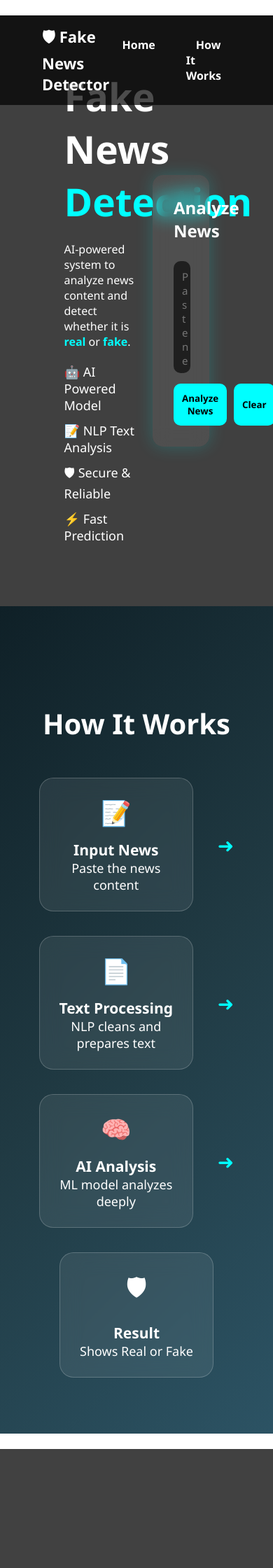
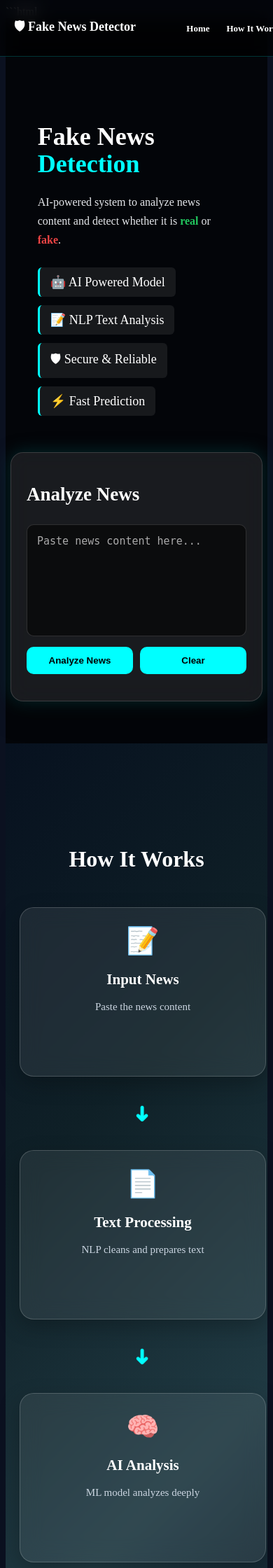
Before and after one commit to cjyothika2002/Fake-News-Detector, a Flask app: page / in a window 390 px wide. Shown: the top 2240 px of the page at 70% size. Before the commit the page ends 2070 px from the top, so only its background shows below. Run offline with Flask 3, Linux system fonts and the light colour scheme; parts of the project's set-up code (start-up, migrations or seed data) failed here and were passed over.

Commit message:
Refactor CSS for improved readability and structure

````diff
--- a/static/style.css
+++ b/static/style.css
@@ -1,196 +1,479 @@
-*{
-    margin:0;
-    padding:0;
-    box-sizing:border-box;
-    font-family:Segoe UI, sans-serif;
+```css
+* {
+    margin: 0;
+    padding: 0;
+    box-sizing: border-box;
+    font-family: "Segoe UI", sans-serif;
 }
 
-html{
-    scroll-behavior:smooth;
+html {
+    scroll-behavior: smooth;
 }
 
-body{
-    color:white;
+body {
+    color: white;
+    background: #0b1120;
 }
 
 /* ================= NAVBAR ================= */
 
-nav{
-    position:fixed;
-    width:100%;
-    padding:15px 60px;
-    display:flex;
-    justify-content:space-between;
-    align-items:center;
-    background:rgba(0,0,0,0.7);
-    z-index:1000;
+nav {
+    position: fixed;
+    top: 0;
+    left: 0;
+    width: 100%;
+    padding: 15px 60px;
+
+    display: flex;
+    justify-content: space-between;
+    align-items: center;
+
+    background: rgba(0, 0, 0, 0.65);
+    backdrop-filter: blur(12px);
+
+    border-bottom: 1px solid rgba(0, 255, 255, 0.2);
+
+    z-index: 1000;
 }
 
-.logo{
-    font-size:22px;
-    font-weight:bold;
+.logo {
+    font-size: 22px;
+    font-weight: bold;
+    color: white;
 }
 
-nav ul{
-    display:flex;
-    gap:30px;
-    list-style:none;
+nav ul {
+    display: flex;
+    gap: 30px;
+    list-style: none;
 }
 
-nav a{
-    color:white;
-    text-decoration:none;
-    font-weight:bold;
-    padding:8px 14px;
-    border-radius:6px;
-    transition:0.3s;
+nav a {
+    color: white;
+    text-decoration: none;
+    font-weight: bold;
+
+    padding: 8px 14px;
+    border-radius: 6px;
+
+    transition: 0.3s;
 }
 
-nav a:hover{
-    background:cyan;
-    color:black;
+nav a:hover {
+    background: cyan;
+    color: black;
 }
+
 
 /* ================= HERO SECTION ================= */
 
-.hero{
-    height:100vh;
-    background:url('/static/bg.jpg') center/cover no-repeat;
+.hero {
+    min-height: 100vh;
+
+    /* BACKGROUND IMAGE */
+    background-image: url('/static/bg.jpg');
+
+    background-size: cover;
+    background-position: center;
+    background-repeat: no-repeat;
+
+    position: relative;
 }
 
-.overlay{
-    height:100%;
-    background:rgba(0,0,0,0.75);
-    display:flex;
-    justify-content:space-around;
-    align-items:center;
-    padding:80px;
+
+/* DARK OVERLAY */
+
+.overlay {
+    min-height: 100vh;
+
+    background: rgba(0, 0, 0, 0.72);
+
+    display: flex;
+    justify-content: space-around;
+    align-items: center;
+
+    padding: 100px 80px 60px;
 }
 
-.left{
-    width:45%;
+
+/* ================= LEFT CONTENT ================= */
+
+.left {
+    width: 45%;
 }
 
-.left h1{
-    font-size:55px;
-    margin-bottom:20px;
+.left h1 {
+    font-size: 55px;
+    line-height: 1.1;
+    margin-bottom: 20px;
 }
 
-.left span{
-    color:cyan;
+.left h1 span {
+    color: cyan;
 }
 
-.real{ color:#22c55e; font-weight:700; }
-.fake{ color:#ef4444; font-weight:700; }
-
-.features{
-    margin-top:20px;
+.left p {
+    font-size: 18px;
+    line-height: 1.7;
+    color: #e5e7eb;
+    max-width: 600px;
 }
 
-.features div{
-    margin:12px 0;
-    font-size:18px;
+.real {
+    color: #22c55e;
+    font-weight: 700;
 }
+
+.fake {
+    color: #ef4444;
+    font-weight: 700;
+}
+
+
+/* ================= FEATURES ================= */
+
+.features {
+    margin-top: 25px;
+}
+
+.features div {
+    margin: 12px 0;
+    font-size: 18px;
+
+    padding: 10px 15px;
+
+    width: fit-content;
+
+    background: rgba(255, 255, 255, 0.08);
+    border-left: 3px solid cyan;
+
+    border-radius: 6px;
+
+    transition: 0.3s;
+}
+
+.features div:hover {
+    transform: translateX(8px);
+    background: rgba(0, 255, 255, 0.12);
+}
+
 
 /* ================= RIGHT CARD ================= */
 
-.right{
-    width:35%;
-    background:rgba(255,255,255,0.08);
-    padding:30px;
-    border-radius:15px;
-    backdrop-filter:blur(12px);
-    box-shadow:0 0 25px rgba(0,255,255,0.2);
+.right {
+    width: 35%;
+
+    background: rgba(255, 255, 255, 0.09);
+
+    padding: 30px;
+
+    border-radius: 18px;
+
+    backdrop-filter: blur(15px);
+
+    border: 1px solid rgba(255, 255, 255, 0.15);
+
+    box-shadow:
+        0 0 25px rgba(0, 255, 255, 0.15),
+        0 15px 40px rgba(0, 0, 0, 0.4);
 }
 
-.right h2{
-    margin-bottom:15px;
+.right h2 {
+    margin-bottom: 15px;
+    font-size: 27px;
 }
 
-/* TEXTAREA */
 
-textarea{
-    width:100%;
-    height:160px;
-    margin-top:12px;
-    padding:12px;
-    border-radius:10px;
-    border:none;
-    background:rgba(0,0,0,0.6);
-    color:white;
-    resize:none;
-    font-size:15px;
+/* ================= TEXTAREA ================= */
+
+textarea {
+    width: 100%;
+    height: 160px;
+
+    margin-top: 12px;
+    padding: 14px;
+
+    border-radius: 10px;
+    border: 1px solid rgba(255, 255, 255, 0.15);
+
+    background: rgba(0, 0, 0, 0.55);
+
+    color: white;
+
+    resize: none;
+
+    font-size: 15px;
+
+    outline: none;
+
+    transition: 0.3s;
 }
 
-/* BUTTONS */
-
-.btn-row{
-    display:flex;
-    gap:10px;
-    margin-top:15px;
+textarea::placeholder {
+    color: #aaa;
 }
 
-button{
-    flex:1;
-    padding:12px;
-    border-radius:10px;
-    border:none;
-    background:cyan;
-    font-weight:bold;
-    cursor:pointer;
-    transition:0.3s;
+textarea:focus {
+    border-color: cyan;
+    box-shadow: 0 0 12px rgba(0, 255, 255, 0.25);
 }
 
-button:hover{
-    background:white;
-    color:black;
+
+/* ================= BUTTONS ================= */
+
+.btn-row {
+    display: flex;
+    gap: 10px;
+
+    margin-top: 15px;
 }
 
-.result{
-    margin-top:15px;
-    font-size:20px;
-    text-align:center;
-    font-weight:bold;
+button {
+    flex: 1;
+
+    padding: 12px;
+
+    border-radius: 10px;
+    border: none;
+
+    background: cyan;
+
+    color: black;
+
+    font-weight: bold;
+
+    cursor: pointer;
+
+    transition: 0.3s;
 }
 
-/* ================= HOW SECTION (SCROLL) ================= */
+button:hover {
+    background: white;
 
-.how{
-    min-height:100vh;
-    padding:140px 40px 80px;
-    text-align:center;
-    background:linear-gradient(135deg,#0f2027,#203a43,#2c5364);
+    transform: translateY(-2px);
+
+    box-shadow: 0 5px 15px rgba(0, 255, 255, 0.3);
 }
 
-.how h2{
-    font-size:40px;
-    margin-bottom:50px;
+
+/* ================= RESULT ================= */
+
+.result {
+    margin-top: 15px;
+
+    padding: 15px;
+
+    font-size: 20px;
+
+    text-align: center;
+
+    font-weight: bold;
+
+    border-radius: 10px;
+
+    background: rgba(0, 255, 255, 0.08);
+
+    border: 1px solid rgba(0, 255, 255, 0.25);
 }
 
-.how-container{
-    display:flex;
-    justify-content:center;
-    align-items:center;
-    gap:35px;
-    flex-wrap:wrap;
+
+/* ================= ERROR MESSAGE ================= */
+
+#errorMsg {
+    margin-top: 10px;
+
+    color: #ff6b6b;
+
+    text-align: center;
+
+    font-size: 14px;
 }
 
-.step{
-    width:220px;
-    padding:25px;
-    border-radius:20px;
-    background:rgba(255,255,255,0.08);
-    backdrop-filter:blur(15px);
-    border:1px solid rgba(255,255,255,0.2);
-    font-size:18px;
+
+/* ================= HOW IT WORKS ================= */
+
+.how {
+    min-height: 100vh;
+
+    padding: 140px 40px 80px;
+
+    text-align: center;
+
+    background:
+        linear-gradient(
+            135deg,
+            #07111f,
+            #0f2027,
+            #203a43,
+            #07111f
+        );
 }
 
-.icon{
-    font-size:35px;
-    margin-bottom:15px;
+.how h2 {
+    font-size: 40px;
+
+    margin-bottom: 50px;
+
+    color: white;
 }
 
-.arrow{
-    font-size:28px;
-    color:cyan;
+.how-container {
+    display: flex;
+
+    justify-content: center;
+
+    align-items: center;
+
+    gap: 35px;
+
+    flex-wrap: wrap;
 }
+
+
+/* ================= STEP CARDS ================= */
+
+.step {
+    width: 220px;
+
+    min-height: 190px;
+
+    padding: 25px;
+
+    border-radius: 20px;
+
+    background: rgba(255, 255, 255, 0.08);
+
+    backdrop-filter: blur(15px);
+
+    border: 1px solid rgba(255, 255, 255, 0.18);
+
+    font-size: 18px;
+
+    transition: 0.3s;
+
+    box-shadow: 0 10px 30px rgba(0, 0, 0, 0.25);
+}
+
+.step:hover {
+    transform: translateY(-10px);
+
+    border-color: cyan;
+
+    box-shadow:
+        0 10px 30px rgba(0, 255, 255, 0.2);
+}
+
+.step h3 {
+    margin-bottom: 10px;
+}
+
+.step p {
+    color: #cbd5e1;
+
+    font-size: 15px;
+
+    line-height: 1.5;
+}
+
+
+/* ================= ICON ================= */
+
+.icon {
+    font-size: 38px;
+
+    margin-bottom: 15px;
+}
+
+
+/* ================= ARROW ================= */
+
+.arrow {
+    font-size: 30px;
+
+    color: cyan;
+
+    font-weight: bold;
+}
+
+
+/* ================= RESPONSIVE DESIGN ================= */
+
+@media (max-width: 900px) {
+
+    nav {
+        padding: 15px 25px;
+    }
+
+    .overlay {
+        flex-direction: column;
+
+        padding: 120px 30px 60px;
+
+        gap: 40px;
+    }
+
+    .left,
+    .right {
+        width: 90%;
+    }
+
+    .left h1 {
+        font-size: 42px;
+    }
+
+    .how-container {
+        flex-direction: column;
+    }
+
+    .arrow {
+        transform: rotate(90deg);
+    }
+}
+
+
+@media (max-width: 600px) {
+
+    nav {
+        padding: 15px 20px;
+    }
+
+    .logo {
+        font-size: 18px;
+    }
+
+    nav ul {
+        gap: 8px;
+    }
+
+    nav a {
+        padding: 6px 8px;
+        font-size: 13px;
+    }
+
+    .left h1 {
+        font-size: 36px;
+    }
+
+    .left p {
+        font-size: 16px;
+    }
+
+    .right {
+        width: 100%;
+        padding: 22px;
+    }
+
+    .how {
+        padding: 120px 20px 60px;
+    }
+
+    .how h2 {
+        font-size: 32px;
+    }
+
+    .step {
+        width: 100%;
+        max-width: 300px;
+    }
+}
+```
````
